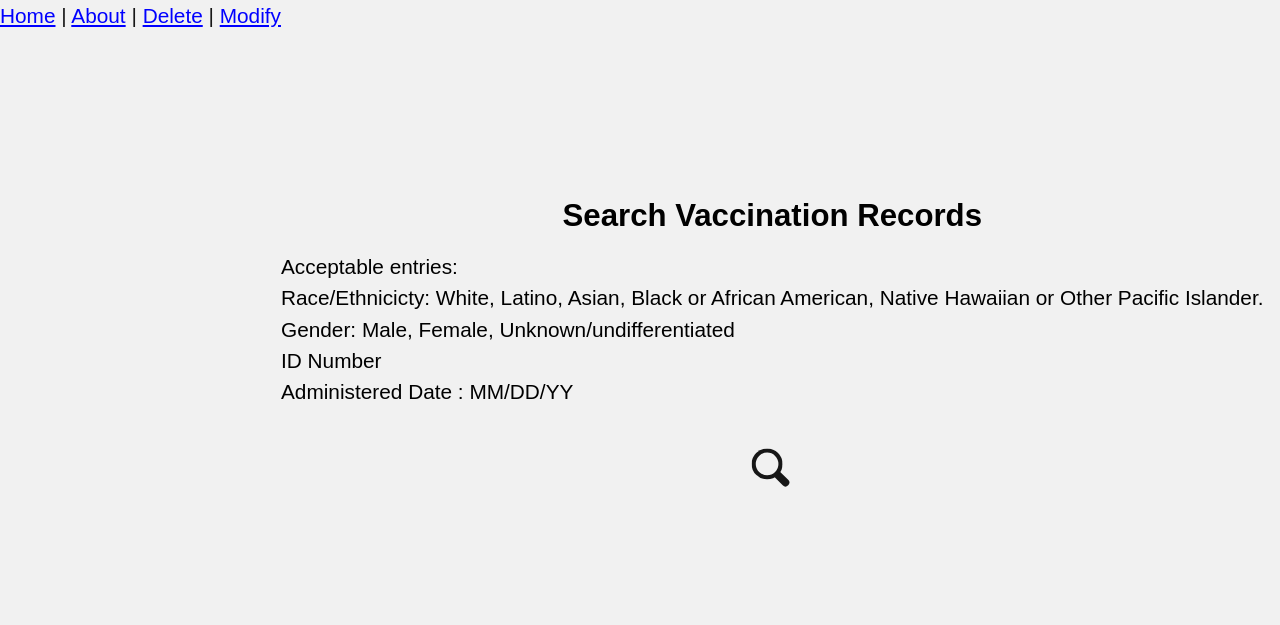
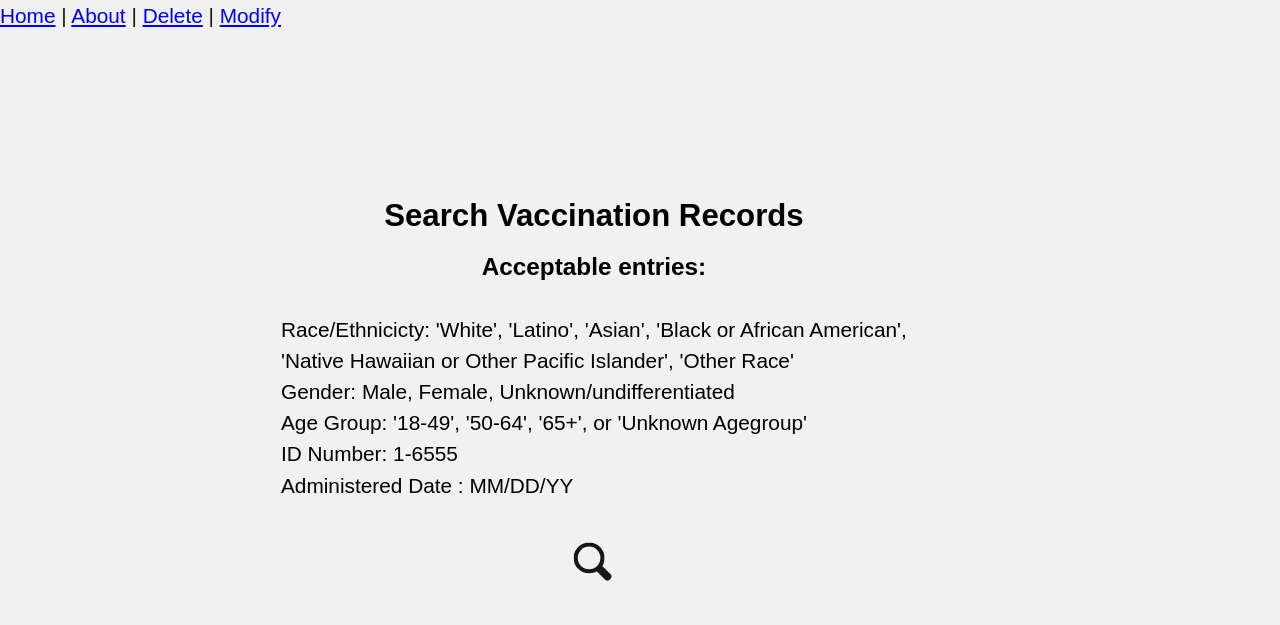
Before and after one commit to jasonchu-dev/COVID_19_SWE_prj, a Django app: page / in a window 1280 px wide. Shown: the top 625 px of the page. Run offline with Django 3.2, Linux system fonts and the light colour scheme; parts of the project's set-up code (start-up, migrations or seed data) failed here and were passed over.

Commit message:
updating files

```diff
--- a/codebase/repo/pages/templates/home.html
+++ b/codebase/repo/pages/templates/home.html
@@ -16,11 +16,13 @@
 
 	<div align="center">
 		<h2>Search Vaccination Records</h2>
+		<h3>Acceptable entries:</h3> <br>
 		<p align="left">
-			Acceptable entries: <br>
-			Race/Ethnicicty: White, Latino, Asian, Black or African American, Native Hawaiian or Other Pacific Islander. <br>
+			Race/Ethnicicty: 'White', 'Latino', 'Asian', 'Black or African American', <br>
+							'Native Hawaiian or Other Pacific Islander', 'Other Race' <br>
 			Gender: Male, Female, Unknown/undifferentiated <br>
-			ID Number <br>
+			Age Group: '18-49', '50-64', '65+', or 'Unknown Agegroup' <br>
+			ID Number: 1-6555 <br>
 			Administered Date : MM/DD/YY <br>
 		</p>
 		<form action="search" class="search-bar" method = "get">
--- a/codebase/repo/pages/templates/results.html
+++ b/codebase/repo/pages/templates/results.html
@@ -14,13 +14,13 @@
 		<a href="{% url 'home' %}">Home</a> | <a href="{% url 'about' %}">About</a> | <a href="{% url 'delete' %}">Delete</a> | <a href="{% url 'insert' %}">Modify</a>
 	</header>
 
-    <body>
+	<div align="center">
 		<h2>Here are your results:</h2>
 		<p style="text-align:center">ID | Category | Value | Administered Date | Total Doses | Cumulative Doses | Pfizer Doses | Cumulative Pfizer Doses | Moderna Doses | Cumulative Moderna Doses | JJ Doses | Cumulative JJ Doses | Partially Vaccinated | Total Partially Vaccinated | Fully Vaccinated | Cumulative Fully Vaccinated | At Least One Dose | Cumulative At Least Once Dose
 		<br>
 		{{search}}
 		</p>
-	</body>
+	</div>
 </html>
 {% endblock content %}
 
--- a/codebase/repo/static/css/styles.css
+++ b/codebase/repo/static/css/styles.css
@@ -44,9 +44,7 @@ h2 {
 
 h3 {
 	color: Black;
-	margin-top:200px;
-  	margin-bottom:5px;
-	text-align: center;
+	margin-top: 20px;
 }
 
 
@@ -62,7 +60,6 @@ div{
 
 p {
 	color: Black;
-	margin-top:20px;
 	padding-left: 0px;
 	padding-right: 0px;
 }
```
